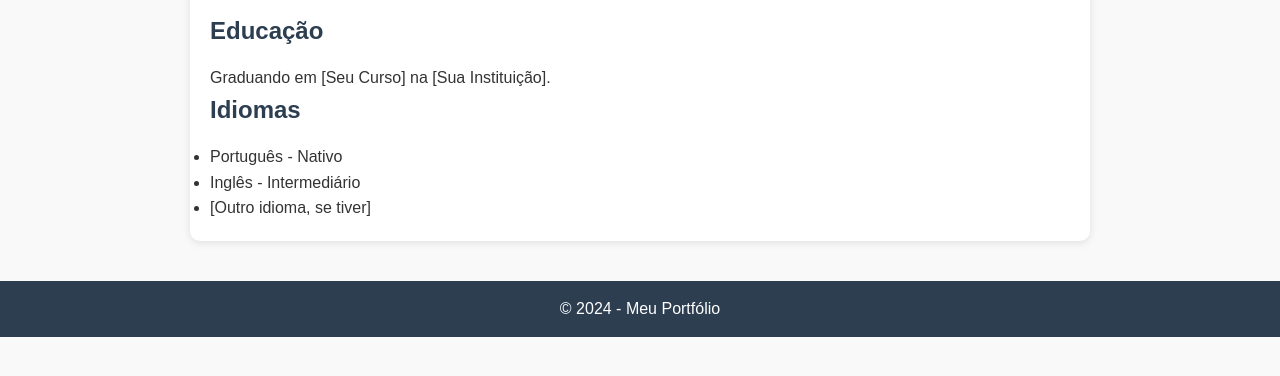
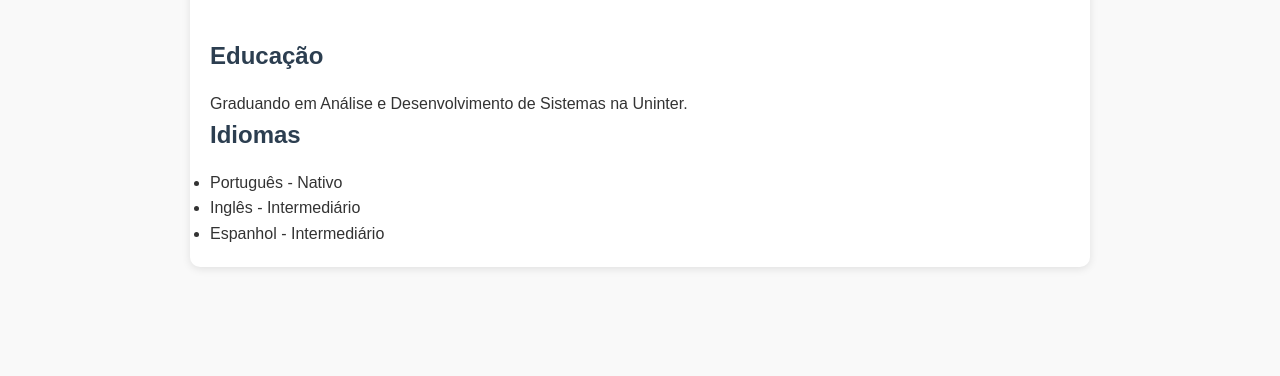
Before and after one commit to netovercosa/Trabalho-html-portfolio, a plain HTML site: page formacao.html in a window 1280 px wide. Shown: the part 170-546 px from the top of the page. Drawn offline with Linux system fonts and the light colour scheme.

Commit message:
Update formacao.html

```diff
--- a/formacao.html
+++ b/formacao.html
@@ -1,4 +1,4 @@
-<!DOCTYPE html>
+<!DOCTYPE html5>
 <html lang="pt-BR">
 <head>
     <meta charset="UTF-8">
@@ -11,7 +11,7 @@
         <nav>
             <ul>
                 <li><a href="index.html">Sobre mim</a></li>
-                <li><a href="formacao.html">Formação</a></li>
+                <li><a href="formacao.html" class="active">Formação</a></li>
                 <li><a href="portfolio.html">Portfólio</a></li>
                 <li><a href="contato.html">Contato</a></li>
             </ul>
@@ -19,20 +19,17 @@
     </header>
 
     <main>
-        <h1>Formação</h1>
+        <h1>Formação</h1><br>
         <h2>Educação</h2>
-        <p>Graduando em [Seu Curso] na [Sua Instituição].</p>
+        <p>Graduando em Análise e Desenvolvimento de Sistemas na Uninter.</p>
 
         <h2>Idiomas</h2>
         <ul>
             <li>Português - Nativo</li>
             <li>Inglês - Intermediário</li>
-            <li>[Outro idioma, se tiver]</li>
+            <li>Espanhol - Intermediário</li>
         </ul>
     </main>
 
-    <footer>
-        <p>&copy; 2024 - Meu Portfólio</p>
-    </footer>
 </body>
 </html>
```
